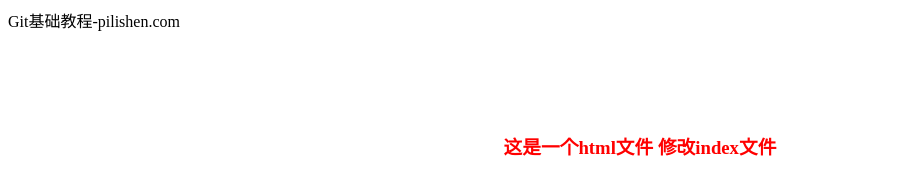
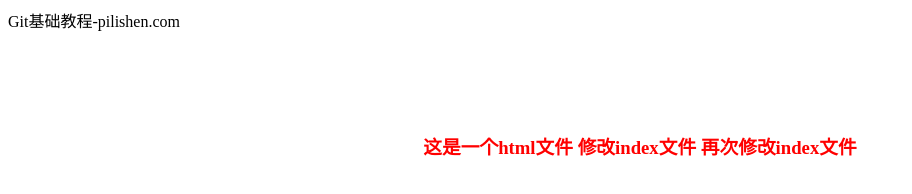
Before and after one commit to coffeesheng/testgit, a plain HTML site: page index.html in a window 1280 px wide. Shown: the whole page, without its empty margins (0-912 px from the left). Drawn offline with Linux system fonts and the light colour scheme.

Commit message:
remodifed index

```diff
--- a/index.html
+++ b/index.html
@@ -5,6 +5,6 @@
     	<link rel="stylesheet" type="text/css" href="style.css">
     </head>
     <body>
-    	<h3>这是一个html文件 修改index文件</h3>
+    	<h3>这是一个html文件 修改index文件 再次修改index文件</h3>
     </body>
 </html>
```
